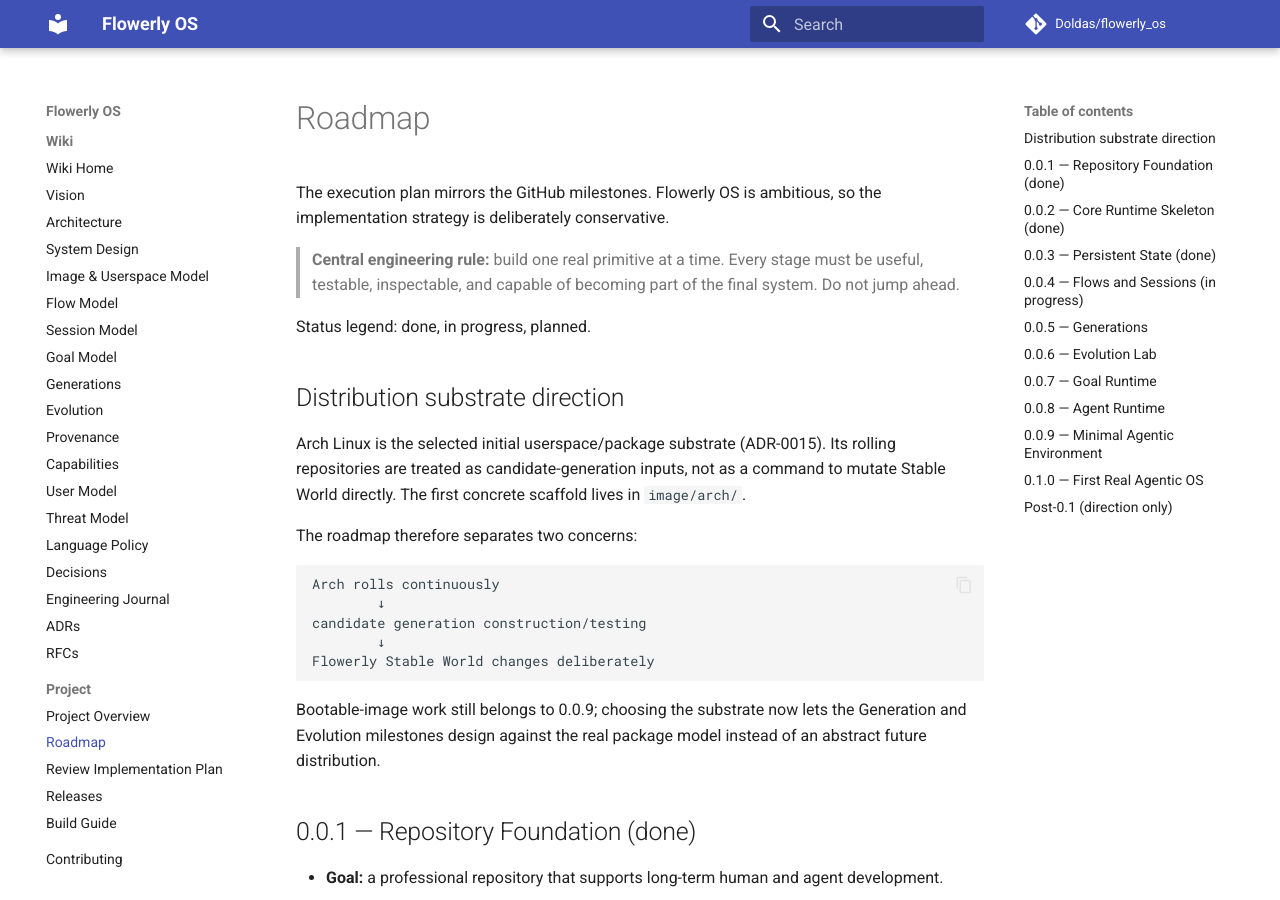
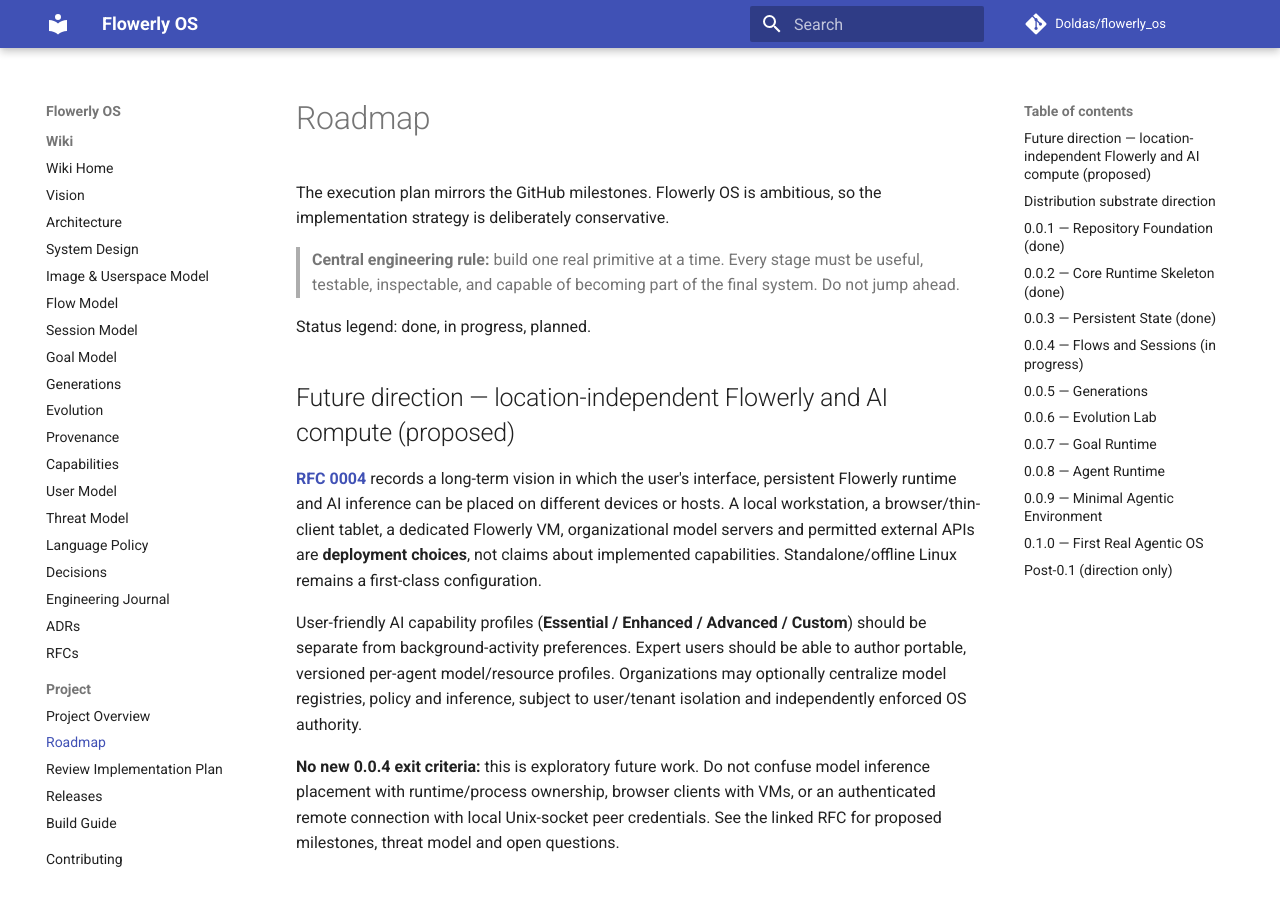
Before and after one commit to Doldas/flowerly_os, an MkDocs documentation site: the page built from docs/roadmap.md, in a window 1280 px wide and 900 px high. Built offline with MkDocs 1.6.1 and Material for MkDocs 9.7.7, drawn with Linux system fonts in a browser that asks for light colours; comment, search, counter and statistics services are not loaded.

Commit message:
docs: connect location-independent AI architecture to project roadmap

```diff
--- a/docs/roadmap.md
+++ b/docs/roadmap.md
@@ -8,6 +8,14 @@ the implementation strategy is deliberately conservative.
 > final system. Do not jump ahead.
 
 Status legend: done, in progress, planned.
+
+## Future direction — location-independent Flowerly and AI compute (proposed)
+
+[**RFC 0004**](rfcs/0004-location-independent-flowerly-ai-compute.md) records a long-term vision in which the user's interface, persistent Flowerly runtime and AI inference can be placed on different devices or hosts. A local workstation, a browser/thin-client tablet, a dedicated Flowerly VM, organizational model servers and permitted external APIs are **deployment choices**, not claims about implemented capabilities. Standalone/offline Linux remains a first-class configuration.
+
+User-friendly AI capability profiles (**Essential / Enhanced / Advanced / Custom**) should be separate from background-activity preferences. Expert users should be able to author portable, versioned per-agent model/resource profiles. Organizations may optionally centralize model registries, policy and inference, subject to user/tenant isolation and independently enforced OS authority.
+
+**No new 0.0.4 exit criteria:** this is exploratory future work. Do not confuse model inference placement with runtime/process ownership, browser clients with VMs, or an authenticated remote connection with local Unix-socket peer credentials. See the linked RFC for proposed milestones, threat model and open questions.
 
 ## Distribution substrate direction
 
```
